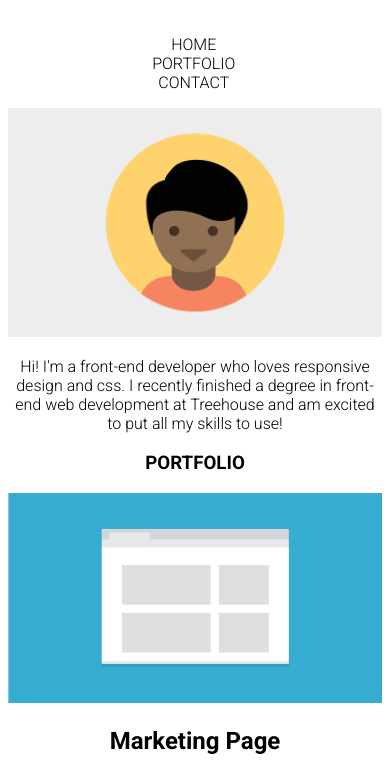
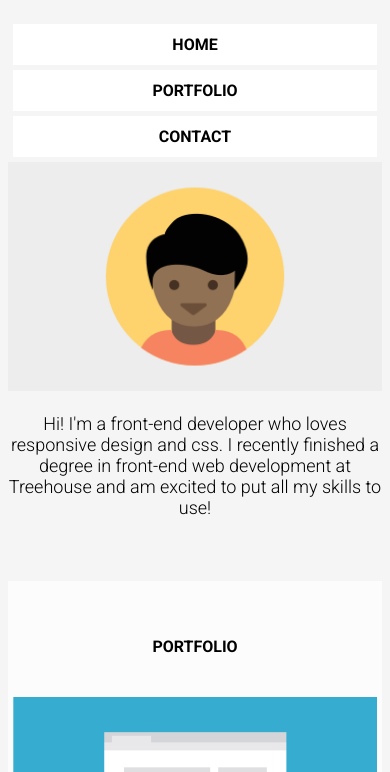
Before and after one commit to JesseBayer/Tech-degree-project-2, a plain HTML site: page index.html in a window 390 px wide. Shown: the part 62-834 px from the top of the page. Drawn offline with Linux system fonts and the light colour scheme.

Commit message:
Finished mobile layout
Continuing on to tablet

```diff
--- a/css/style.css
+++ b/css/style.css
@@ -1,7 +1,14 @@
 /* font-family: 'Roboto', sans-serif;   CSS rule to specify font families*/
+*{
+    box-sizing: border-box;
+}
+main {
+    display: flex;
+    flex-direction: column;
+}
 
 body {
-    box-sizing: border-box;
+    background-color: whitesmoke;
     font-family: 'Roboto', sans-serif;
 }
 
@@ -14,21 +21,54 @@ h1, h2, h3 {
     text-align: center;
 }
 
-nav {
-    width: 85vw;
-    display: inline-block;
-    text-align:center;
+h3 {
+    font-size: 16px;
+    padding: 25px;
 }
 
-nav ul {
-    list-style-type: none;
+h2 {
+    font-weight:300;
 }
 
-nav a {
+.navigation {
+    display: flex;
+    flex-direction: column;
+
+
+}
+
+.navigation ul {
+    margin: 0;
+    padding: 0;
+    list-style: none;
+}
+
+.navigation li {
+    text-align: center;
+    margin: 5px;
+    padding: 11px;
+    background-color: rgb(255, 255, 255);
+}
+
+a {
+    font-weight: bold;
+    text-decoration: none;
     color: black;
-    text-decoration: none;
 }
+
 
 p {
     text-align: center;
+    font-size: 18px;
 }
+
+.profile {
+    margin-bottom: 45px;
+}
+
+.content {
+    background-color: rgb(252, 252, 252);
+    padding: 15px 5px;
+
+
+}
--- a/index.html
+++ b/index.html
@@ -15,7 +15,7 @@
         <header>
             <h1>Jesse Bayer</h1>
 
-            <div>
+            <div class="navigation">
                 <nav>
                     <ul>
                         <li><a href="#">HOME</a></li>
@@ -27,15 +27,16 @@
         </header>
 
     <main>
-        <div>
+        <div class="profile">
             <img src="images/responsive-layout-profile.png" alt="Profile photo">
 
             <p>Hi! I'm a front-end developer who loves responsive design and css. I recently finished a degree in front-end web development at Treehouse and am excited to put all my skills to use!</p>
 
-            <h3>PORTFOLIO</h3>
         </div>
 
-        <div>
+        <div class="content">
+            <h3>PORTFOLIO</h3>
+
             <img src="images/portfolio-1.png" alt="Marketing project">
 
             <h2>Marketing Page</h2>
@@ -43,7 +44,7 @@
             <p>This project shows the front page of a marketing website meant for a specific business I'm interested in.</p>
         </div>
 
-        <div>
+        <div class="content">
             <img src="images/portfolio-2.png" alt="Search project">
 
             <h2>Search Page</h2>
@@ -51,7 +52,7 @@
             <p>This project searches through a specific database to find information that the user is trying to look up.</p>
         </div>
 
-        <div>
+        <div class="content">
             <img  src="images/portfolio-3.png" alt="Travel app">
 
             <h2>Travel App</h2>
@@ -59,7 +60,7 @@
             <p>This project compares travel times based on different transportation methods and tells you the best one.</p>
         </div>
 
-        <div>
+        <div class="content">
             <img  src="images/portfolio-4.png" alt="Map project">
 
             <h2>Map of Favorite Spots</h2>
@@ -67,7 +68,7 @@
             <p>This project uses mapping apis to plot points for my favorite spots in the city for a do-it-yourself walking tour.</p>
         </div>
 
-        <div>
+        <div class="content">
             <img  src="images/portfolio-5.png" alt="Photo Gallery">
 
             <h2>Photo Gallery</h2>
@@ -75,7 +76,7 @@
             <p>This project shows pictures from a recent trip to the viewer and allows them to easily navigate through photos.</p>
         </div>
 
-        <div>
+        <div class="content">
             <img  src="images/portfolio-6.png" alt="Calculator project">
 
             <h2>Calculator</h2>
```
